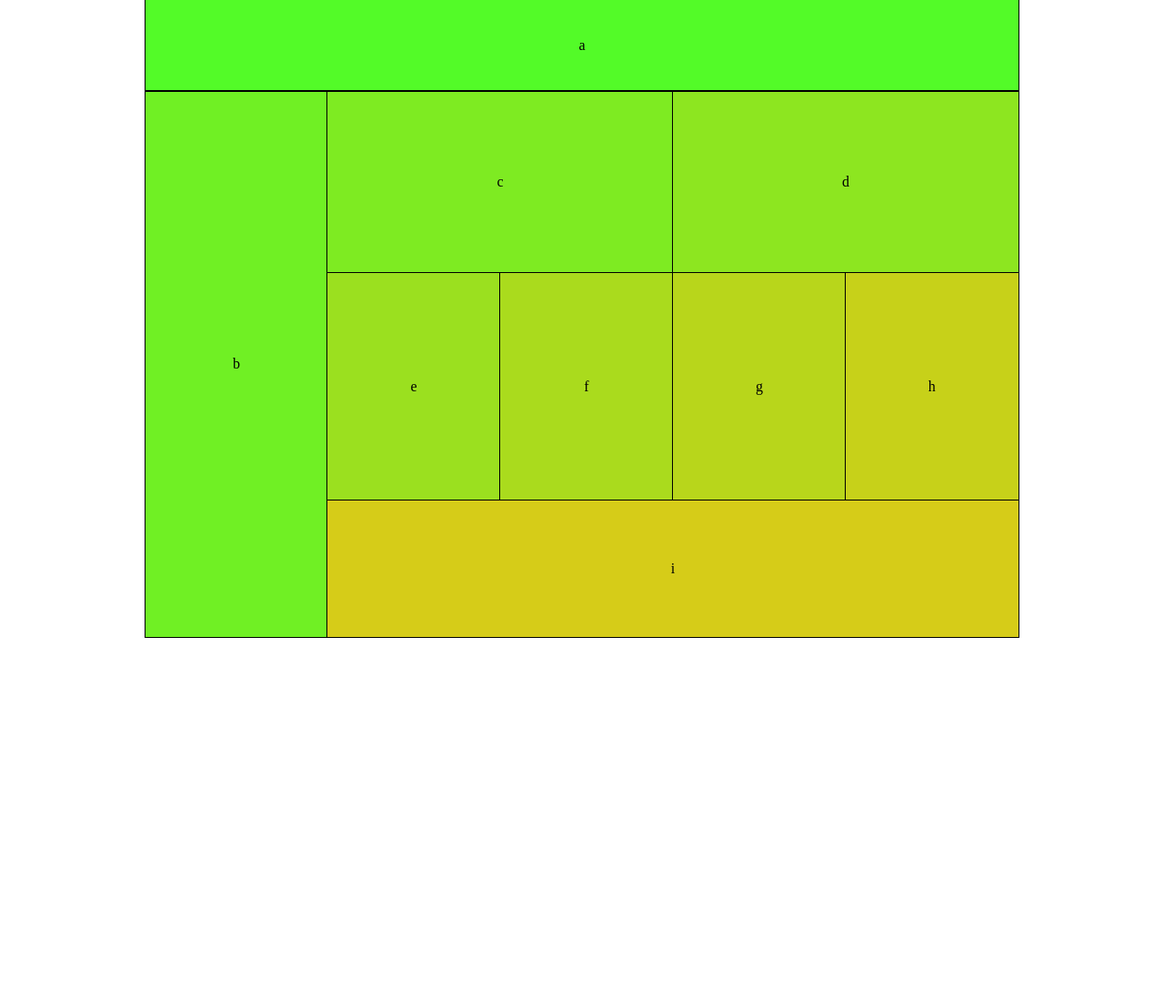
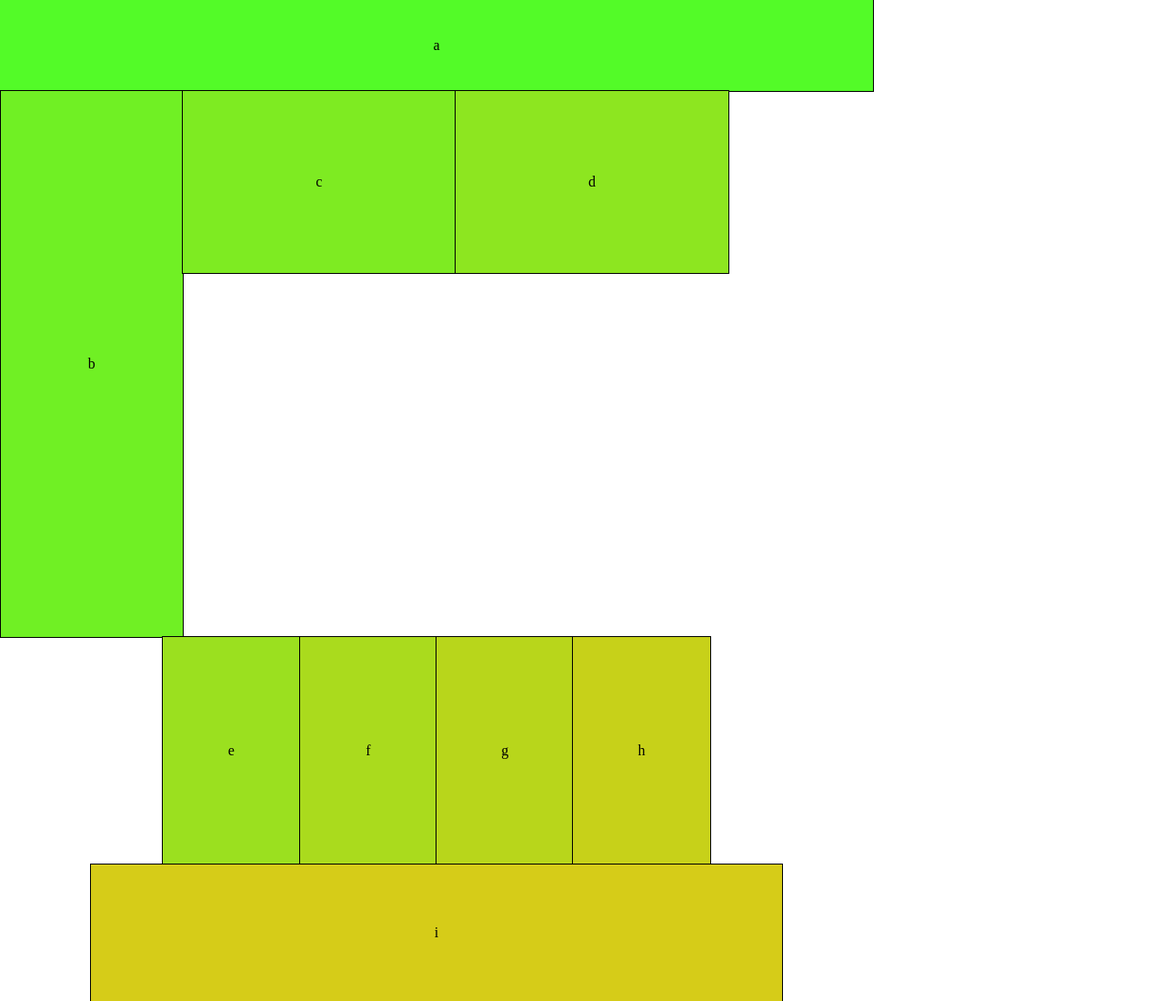
Before and after one commit to schoentr/lab-01, a plain HTML site: page index.html in a window 1280 px wide. Shown: the whole page at 91% size. Before the commit the page ends 800 px from the top, so only its background shows below. Drawn offline with Linux system fonts and the light colour scheme.

Commit message:
flex started

```diff
--- a/base.css
+++ b/base.css
@@ -9,5 +9,5 @@ div {
 }
 body{
   max-width: 960px;
-  margin: 0 auto;
+  /* margin: 0 auto; */
 }
--- a/index.html
+++ b/index.html
@@ -10,10 +10,10 @@
 
   </head>
   <body>
-    <section>
+    <section id="ab">
       <div id = "a">a</div>
       <div id = "b">b</div>
-    <section>
+    <section id="cd">
       <div id = "c">c</div>
       <div id = "d">d</div>
     </section>
--- a/layout.css
+++ b/layout.css
@@ -1,4 +1,11 @@
-@media (max-width:767px){
+body{
+  width:100%;
+  display:flex;
+  flex-direction: row;
+  flex-wrap: wrap;
+  justify-content: center;
+}
+/* @media (max-width:767px){
   #i{
     line-height: 80px;
     height:80px;
@@ -23,18 +30,43 @@
     line-height: 250px;
   }
 
-}
+} */
 
-@media (min-width: 768px) {
+/* @media (min-width: 768px) { */
+  #ab{
+    width:100%;
+    display:flex;
+    flex-direction: row;
+    flex-wrap: wrap;
+    justify-content: center;
+  }
   #a{
+    /* flex:flex-grow; */
+    align-self: auto;
     height:100px;
     line-height:100px;
+    width: 100%;;
+
+  }
+  #cd{
+    width:79%;
+    height: 200px;
+    display:flex;
+    flex-direction: row;
+    flex-wrap: wrap;
+    /* justify-content: center; */
+  }
+  #e-h{
+    width:79.16%; display:flex;
+    flex-direction: row;
+    flex-wrap: wrap;
+    justify-content: center;
   }
   #b{
     height:600px;
     line-height:600px;
     width:20.83%;
-    float:left;
+    /* float:left; */
 
   }
   #c, #d {
```
